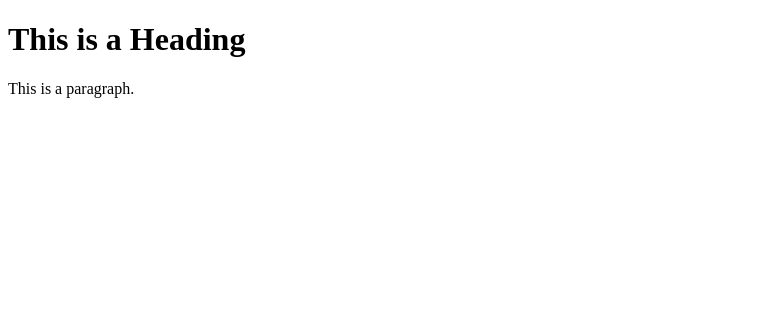
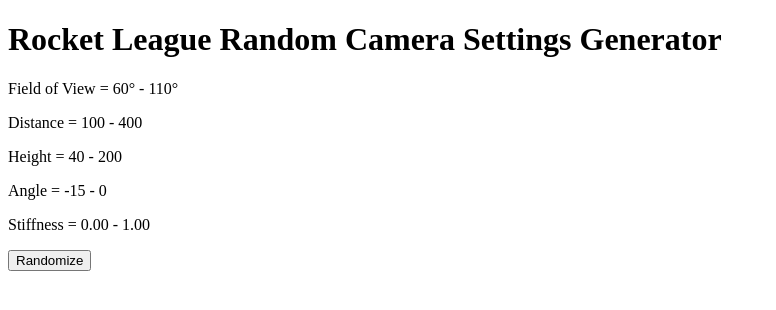
Before and after one commit to HansiGT/HansiGT.github.io, a plain HTML site: page rlrandomcamerasettingsgenerator.html in a window 1280 px wide. Shown: the whole page, without its empty margins (0-776 px from the left). Drawn offline with Linux system fonts and the light colour scheme.

Commit message:
Update rlrandomcamerasettingsgenerator.html

```diff
--- a/rlrandomcamerasettingsgenerator.html
+++ b/rlrandomcamerasettingsgenerator.html
@@ -1,12 +1,32 @@
 <!DOCTYPE html>
 <html>
 <head>
-<title>Page Title</title>
+<title>Rocket League Random Camera Settings Generator</title>
 </head>
 <body>
 
-<h1>This is a Heading</h1>
-<p>This is a paragraph.</p>
+<h1>Rocket League Random Camera Settings Generator</h1>
+<p id="fov">Field of View = 60° - 110°</p>
+<p id="distance">Distance = 100 - 400</p>
+<p id="height">Height = 40 - 200</p>
+<p id="angle">Angle = -15 - 0</p>
+<p id="stiffness">Stiffness = 0.00 - 1.00</p>
+
+<button onclick="
+  var fov = Math.floor(Math.random() * 51) + 60;
+  var distance = (Math.floor(Math.random() * 31) + 10) * 10;
+  var height = (Math.floor(Math.random() * 17) + 4) * 10;
+  var angle = -(Math.floor(Math.random() * 16));
+  var stiffness = (Math.floor(Math.random() * 11)) * 0.1;
+  if(stiffness != 1) {
+      stiffness += (Math.floor(Math.random()*2))*0.05;
+  }
+  document.getElementById('fov').innerHTML = 'Field of View = ' + fov + '°';
+  document.getElementById('distance').innerHTML = 'Distance = ' + distance;
+  document.getElementById('height').innerHTML = 'Height = ' + height;
+  document.getElementById('angle').innerHTML = 'Angle = ' + angle;
+  document.getElementById('stiffness').innerHTML = 'Stiffness = ' + stiffness;
+">Randomize</button>
 
 </body>
 </html>
```
